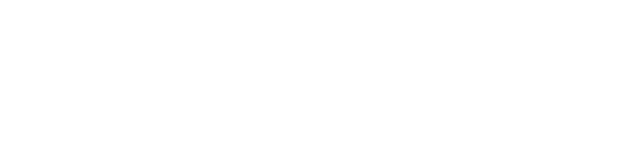
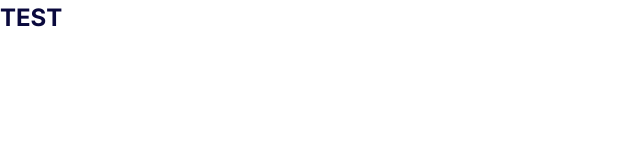
Before and after one commit to CurtoBrull/Portfolio-Crypto, a plain HTML site: page index.html in a window 1280 px wide. Shown: the full height of the page, 0-640 px from the left. Drawn offline with Linux system fonts and the light colour scheme.

Commit message:
Variables colores - Fuentes

```diff
--- a/index.html
+++ b/index.html
@@ -5,6 +5,9 @@
     <meta http-equiv="X-UA-Compatible" content="ie=edge">
     <meta name="viewport" content="width=device-width, initial-scale=1.0">
     <link rel="stylesheet" href="./styles/main.css">
+    <link rel="preconnect" href="https://fonts.googleapis.com">
+    <link rel="preconnect" href="https://fonts.gstatic.com" crossorigin>
+    <link href="https://fonts.googleapis.com/css2?family=Inter:wght@400;600;700&display=swap" rel="stylesheet">
     <title>Crypto Portfolio</title>
 </head>
 <body>
@@ -12,7 +15,9 @@
 
 </header>
 <main>
-    <section class="hero"></section>
+    <section class="hero">
+        <h1>TEST</h1>
+    </section>
     <div class="clients"></div>
     <section class="whats-netbooks">
     </section>
--- a/styles/main.css
+++ b/styles/main.css
@@ -58,3 +58,17 @@ p, h1, h2, h3, h4, h5, h6 {
 #root, #__next {
     isolation: isolate;
 }
+
+/*
+
+*/
+:root {
+    --color-primary: #217BF4;
+    --color-secondary: #FFAF2E;
+    --color-text: #0A093D;
+}
+
+body {
+    color: var(--color-text);
+    font-family: 'Inter', sans-serif;
+}
```
